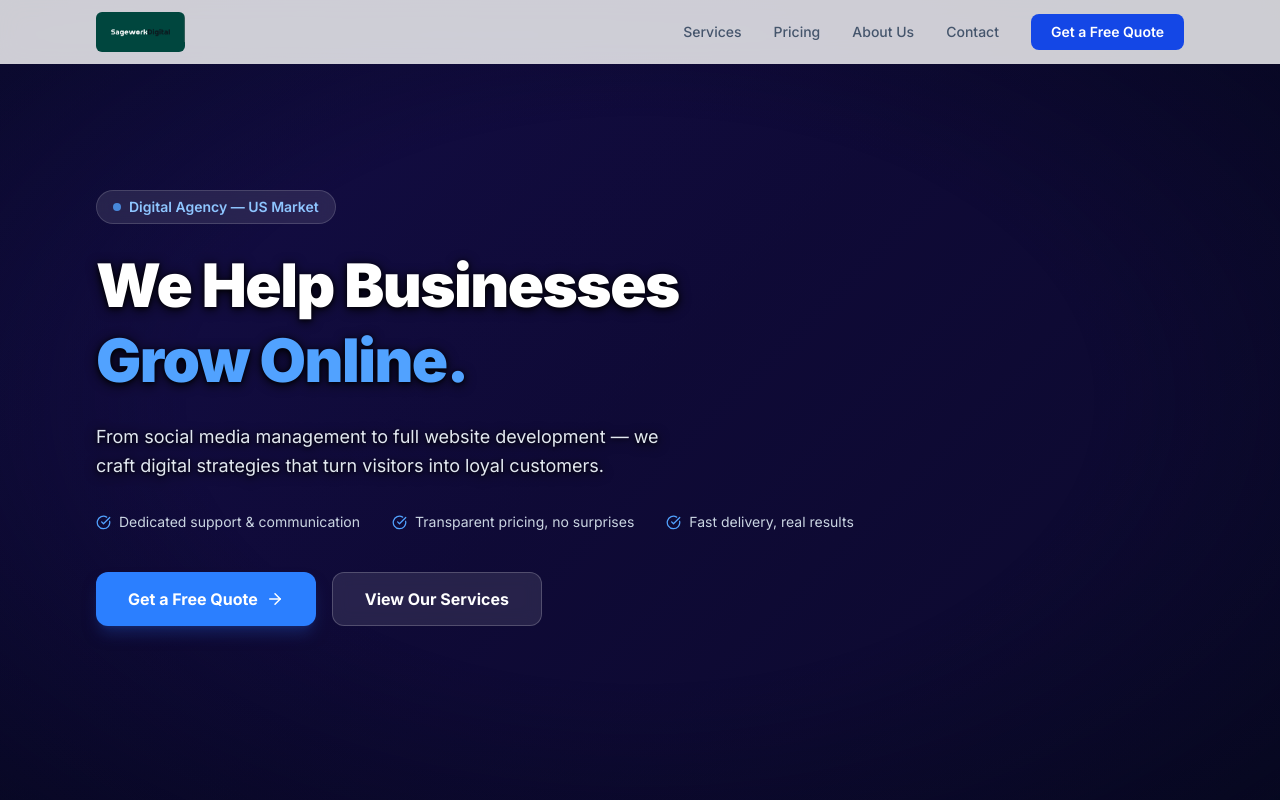
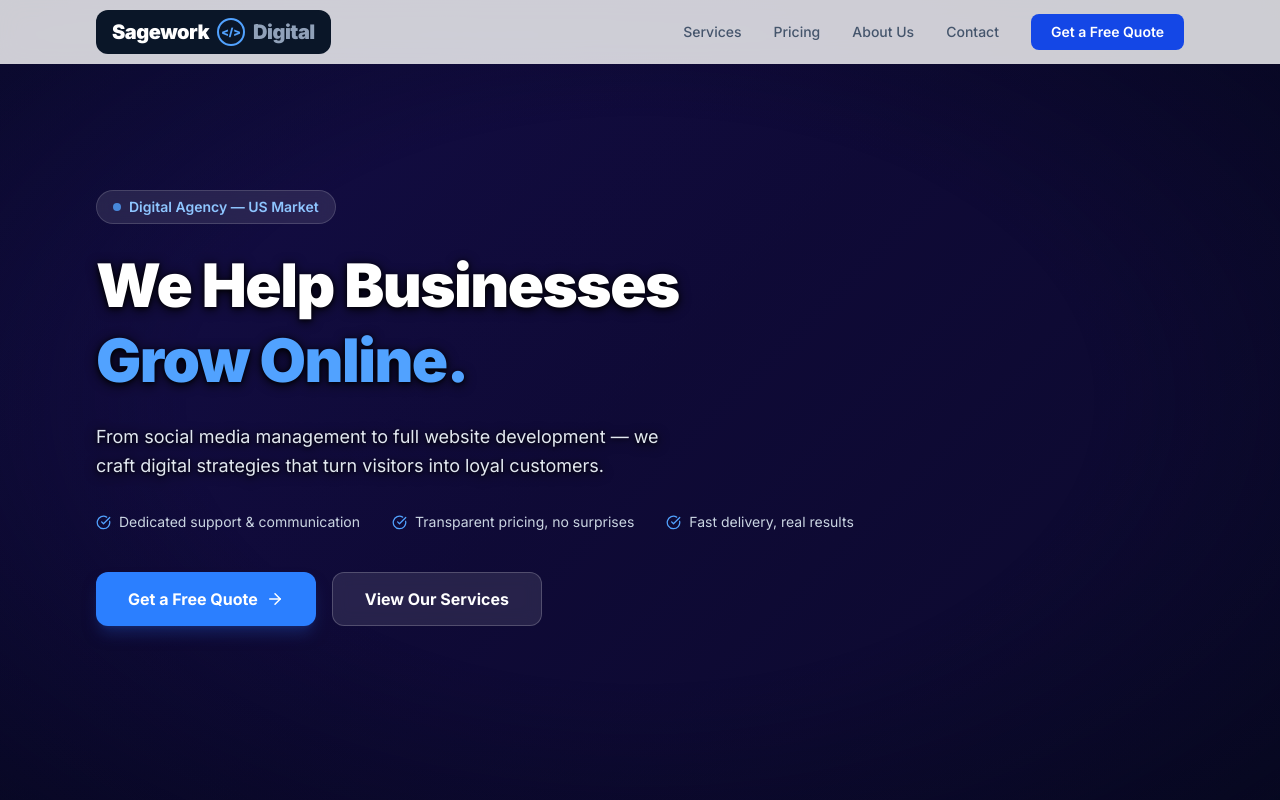
Before and after one commit to alpererdogan222-debug/agency-website, a Next.js app: page / in a window 1280 px wide. Shown: the top 800 px of the page. Built offline with nearby package versions, Linux system fonts and the light colour scheme.

Commit message:
Redesign logo with site color scheme: dark navy bg, white/blue/slate text, code icon

```diff
--- a/app/components/Footer.tsx
+++ b/app/components/Footer.tsx
@@ -6,7 +6,13 @@ export default function Footer() {
       <div className="max-w-6xl mx-auto">
         <div className="flex flex-col sm:flex-row items-center justify-between gap-6">
           <div>
-            <p className="text-white font-black text-xl tracking-tight mb-1">SageworkDigital</p>
+            <div className="flex items-center gap-2 mb-1">
+              <span className="font-black text-white text-xl tracking-tight">Sagework</span>
+              <div className="flex items-center justify-center w-6 h-6 rounded-full border-2 border-blue-400 text-blue-400 font-black text-[10px] leading-none">
+                &lt;/&gt;
+              </div>
+              <span className="font-black text-slate-400 text-xl tracking-tight">Digital</span>
+            </div>
             <p className="text-sm">Digital Growth Agency</p>
           </div>
 
--- a/app/components/Navbar.tsx
+++ b/app/components/Navbar.tsx
@@ -2,7 +2,6 @@
 
 import { useState, useEffect } from "react";
 import { Menu, X } from "lucide-react";
-import Image from "next/image";
 
 const links = [
   { href: "#services", label: "Services" },
@@ -30,14 +29,13 @@ export default function Navbar() {
       <div className="max-w-6xl mx-auto px-4 sm:px-6 lg:px-8">
         <div className="flex items-center justify-between h-16">
           <a href="#" className="flex items-center">
-            <Image
-              src="/logo.jpg"
-              alt="SageworkDigital"
-              width={180}
-              height={80}
-              className="h-10 w-auto rounded-md"
-              priority
-            />
+            <div className="flex items-center bg-[#0a1628] rounded-xl px-4 py-2 gap-2">
+              <span className="font-black text-white text-xl tracking-tight">Sagework</span>
+              <div className="flex items-center justify-center w-7 h-7 rounded-full border-2 border-blue-400 text-blue-400 font-black text-[11px] leading-none">
+                &lt;/&gt;
+              </div>
+              <span className="font-black text-slate-400 text-xl tracking-tight">Digital</span>
+            </div>
           </a>
 
           <nav className="hidden md:flex items-center gap-8">
```
